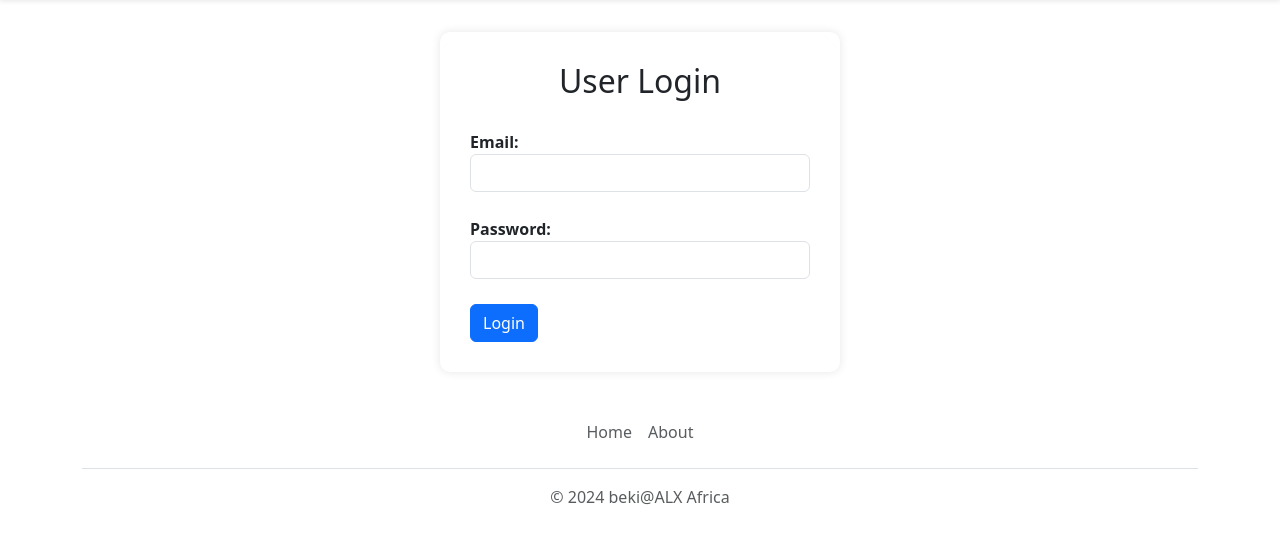
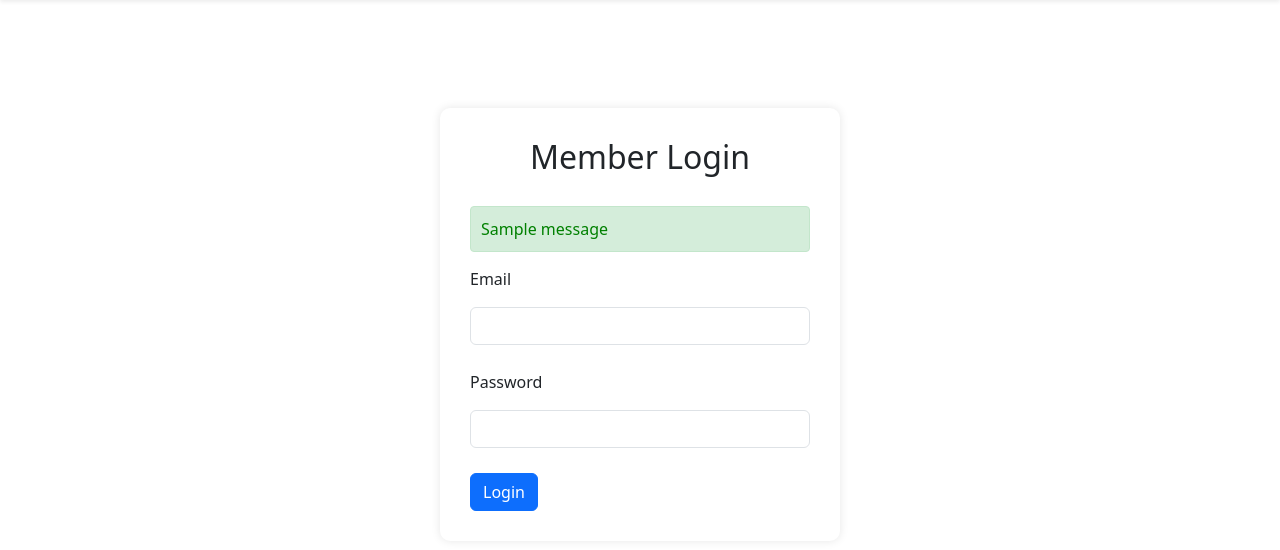
Before and after one commit to bekiyeromm/online-job-application, a Flask app: page /mem_login in a window 1280 px wide. Shown: the part 72-622 px from the top of the page. Run offline with Flask 3, Linux system fonts and the light colour scheme; one stand-in notice (Sample message) is shown.

Commit message:
member login form modified to display invalid username or password message in the front end if the user attempts with wrong username or password, in the app.py file mem_logout api added

```diff
--- a/app.py
+++ b/app.py
@@ -399,14 +399,14 @@ def search_user():
 @app.route('/mem_login', methods=['GET', 'POST'])
 def mem_login():
     """
-    allows members to login and check their application states and profile
+    Allows members to login and check their application states and profile
     """
     if request.method == 'POST':
         email = request.form.get('email')
         password = request.form.get('password')
         if not email or not password:
             flash('Email and password are required', 'danger')
-            return redirect(url_for('login'))
+            return redirect(url_for('mem_login'))
 
         user = check_user_credentials(email, password)
         if user:
@@ -416,6 +416,17 @@ def mem_login():
         else:
             flash('Invalid email or password', 'danger')
     return render_template('mem-login.html')
+
+
+@app.route('/mem_logout')
+def mem_logout():
+    """
+    Logs out the user and redirects to the login page.
+    """
+    session.clear()
+    flash('You have been logged out.', 'info')
+    return redirect(url_for('mem_login'))
+
 
 
 @app.route('/profile')
--- /dev/null
+++ b/static/styles/mem_login.css
@@ -0,0 +1,21 @@
+.message {
+  padding: 10px;
+  margin-bottom: 15px;
+  border: 1px solid transparent;
+  border-radius: 4px;
+}
+.error-message {
+  color: red;
+  background-color: #f8d7da;
+  border-color: #f5c6cb;
+}
+.success-message {
+  color: green;
+  background-color: #d4edda;
+  border-color: #c3e6cb;
+}
+.info-message {
+  color: blue;
+  background-color: #d1ecf1;
+  border-color: #bee5eb;
+}
--- a/templates/mem-login.html
+++ b/templates/mem-login.html
@@ -1,26 +1,51 @@
 <!DOCTYPE html>
 <html lang="en">
   <head>
-    <link rel="stylesheet" href="../static/styles/login.css">
-    <title>User Login</title>
+    <title>Member Login</title>
+    <link rel="stylesheet" href="../static/styles/login.css" />
+    <link rel="stylesheet" href="../static/styles/mem_login.css">
     {% include 'bootstrap.html' %}
   </head>
+
   <body>
     {% include 'navbar.html' %}
-    <div class="login-container mt-4 mb-4">
-        <h2 class="text-center">User Login</h2>
-        <form action="{{ url_for('mem_login') }}" method="post" class="login-form">
+
+    <div class="login-container">
+      <h2>Member Login</h2>
+      <form action="{{ url_for('mem_login') }}" method="post">
+        {% with messages = get_flashed_messages(with_categories=true) %}
+          {% if messages %}
+            {% for category, message in messages %}
+              <div class="message {{ category }}-message">
+                {{ message }}
+              </div>
+            {% endfor %}
+          {% endif %}
+        {% endwith %}
         <div class="form-group">
-                <label for="email">Email:</label>
-                <input type="email" id="email" name="email" class="form-control" required>
+          <p>Email</p>
+          <input
+            type="text"
+            class="form-control"
+            id="email"
+            name="email"
+            required
+          />
         </div>
         <div class="form-group">
-                <label for="password">Password:</label>
-                <input type="password" id="password" name="password" class="form-control" required>
+          <p>Password</p>
+          <input
+            type="password"
+            class="form-control"
+            id="password"
+            name="password"
+            required
+          />
         </div>
-            <button type="submit" class="btn btn-primary">Login</button>
+        <button type="submit" class="btn btn-primary btn-block btn-login">
+          Login
+        </button>
       </form>
     </div>
-    {% include 'footer.html' %}
   </body>
 </html>
```
Lines whose indentation alone changed are shown as unchanged.
